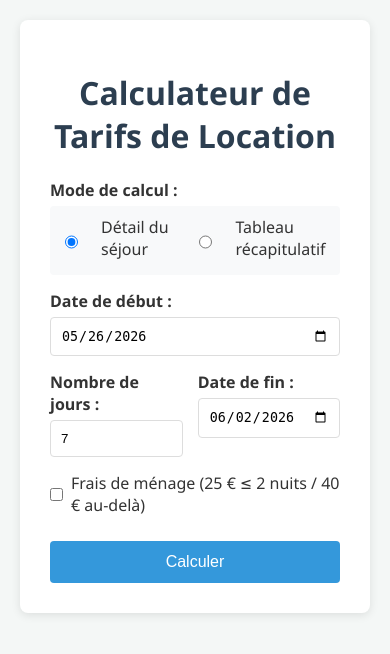
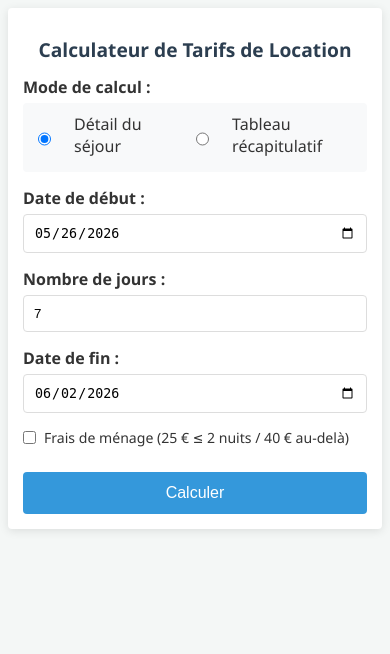
Before and after one commit to netclic/tarifs, a FastAPI app: page / in a window 390 px wide. Shown: the top 654 px of the page. Run offline with FastAPI, Linux system fonts and the light colour scheme.

Commit message:
Claude changes to adapt total format for mobile responsive

```diff
--- a/static/style.css
+++ b/static/style.css
@@ -172,9 +172,34 @@ th {
     margin-bottom: 0;
     cursor: pointer;
 }
-#daily-list li.menage-line {
-    border-top: 2px solid #3498db;
-    margin-top: 4px;
-    font-weight: bold;
-    color: #2980b9;
+@media (max-width: 600px) {
+    body {
+        padding: 8px;
+    }
+    .container {
+        padding: 15px;
+        border-radius: 4px;
+    }
+    h1 {
+        font-size: 1.2rem;
+    }
+    .form-row {
+        flex-direction: column;
+        gap: 0;
+    }
+    .summary-line {
+        flex-direction: column;
+        gap: 2px;
+    }
+    .summary-line small {
+        display: block;
+        margin-left: 0;
+    }
+    th, td {
+        padding: 7px 6px;
+        font-size: 0.82rem;
+    }
+    .form-group--checkbox label {
+        font-size: 0.88rem;
+    }
 }
```
